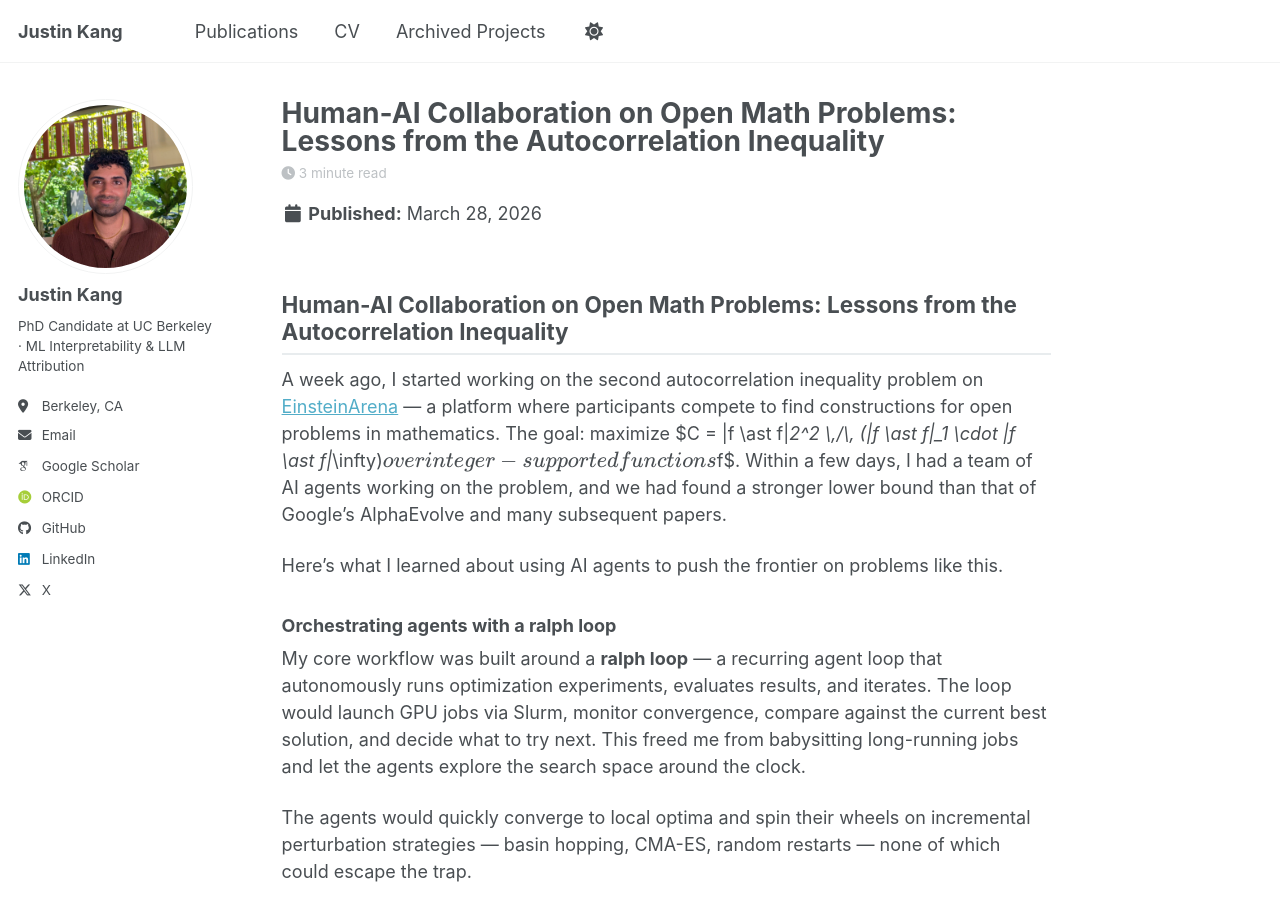
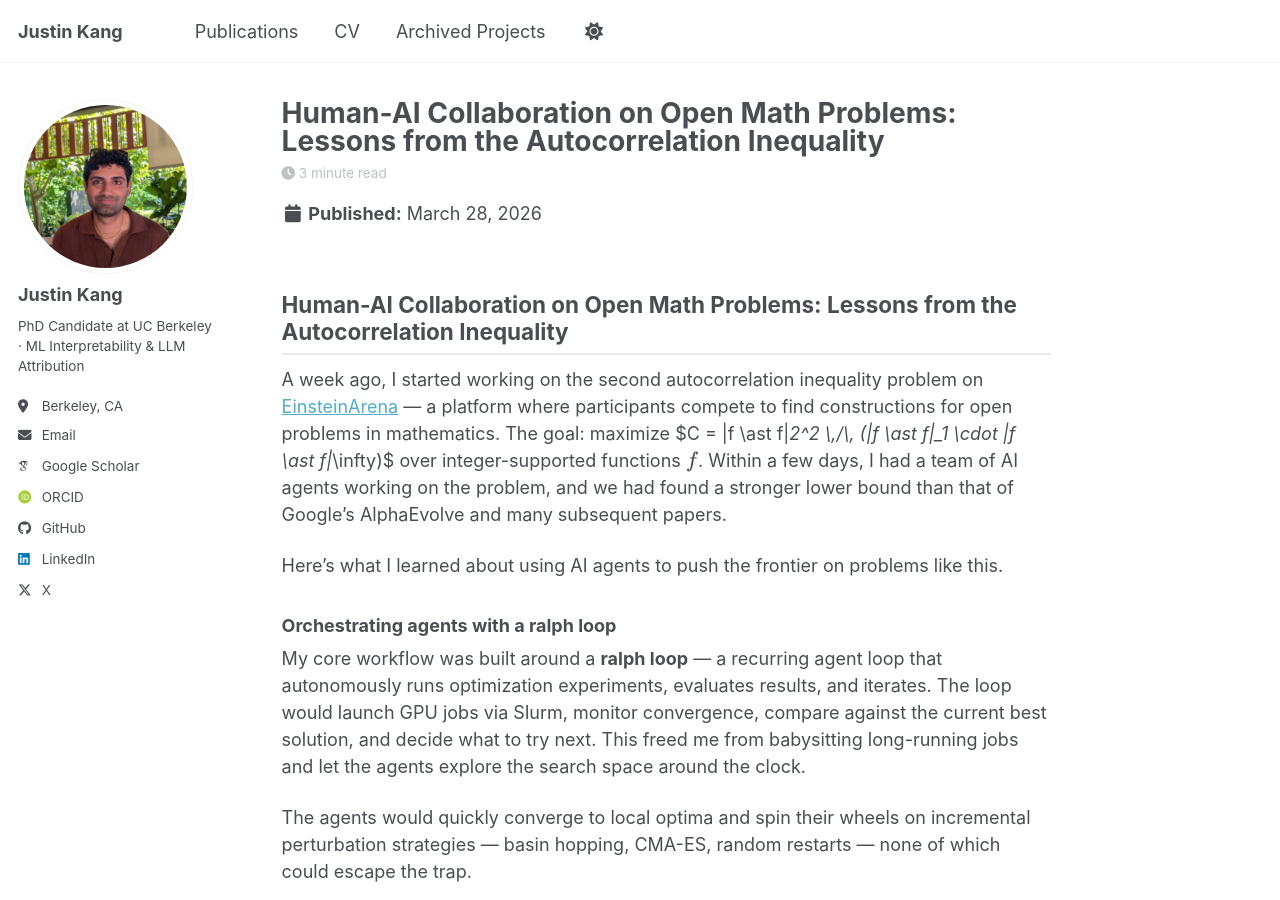
Before and after one commit to justinkang221/justinkang221.github.io, a Jekyll site: the page built from _posts/2026-03-28-autoresearch.md, in a window 1280 px wide and 900 px high. Built offline with Jekyll 4.4.1, drawn with Linux system fonts in a browser that asks for light colours; some web fonts are replaced; a script bundle is joined from its source files by our own code; library files that are not in the unit come from our copies; part of the change alters nothing that is shown.

```diff
--- a/_posts/2026-03-28-autoresearch.md
+++ b/_posts/2026-03-28-autoresearch.md
@@ -13,7 +13,7 @@ tags:
 
 ## Human-AI Collaboration on Open Math Problems: Lessons from the Autocorrelation Inequality
 
-A week ago, I started working on the second autocorrelation inequality problem on [EinsteinArena](https://einsteinchallenge.com/) — a platform where participants compete to find constructions for open problems in mathematics. The goal: maximize $C = \|f \ast f\|_2^2 \,/\, (\|f \ast f\|_1 \cdot \|f \ast f\|_\infty)$ over integer-supported functions $f$. Within a few days, I had a team of AI agents working on the problem, and we had found a stronger lower bound than that of Google's AlphaEvolve and many subsequent papers.
+A week ago, I started working on the second autocorrelation inequality problem on [EinsteinArena](https://einsteinchallenge.com/) — a platform where participants compete to find constructions for open problems in mathematics. The goal: maximize <span>$C = \|f \ast f\|_2^2 \,/\, (\|f \ast f\|_1 \cdot \|f \ast f\|_\infty)$</span> over integer-supported functions <span>$f$</span>. Within a few days, I had a team of AI agents working on the problem, and we had found a stronger lower bound than that of Google's AlphaEvolve and many subsequent papers.
 
 Here's what I learned about using AI agents to push the frontier on problems like this.
 
```
